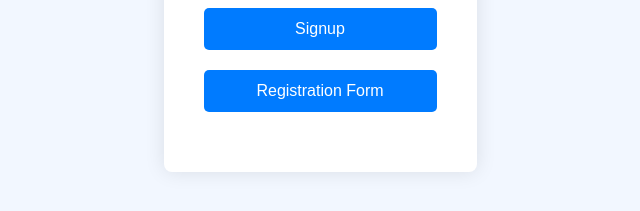
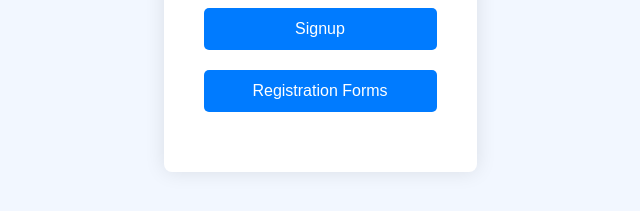
Before and after one commit to marielmiraflores/Miraflores_form, a plain HTML site: page index.html in a window 1280 px wide. Shown: the part 469-680 px from the top of the page, 320-960 px from the left. Drawn offline with Linux system fonts and the light colour scheme.

Commit message:
first commit

```diff
--- a/index.html
+++ b/index.html
@@ -23,7 +23,7 @@
                 <button onclick="window.location.href='signup.html'" type="signup">Signup</button>
             </div>
             <div class="form-group">
-                <button onclick="window.location.href='regitration.html'" type="registration">Registration Form</button>
+                <button onclick="window.location.href='regitration.html'" type="registration">Registration Forms</button>
             </div>
         </form>
     </div>
```
